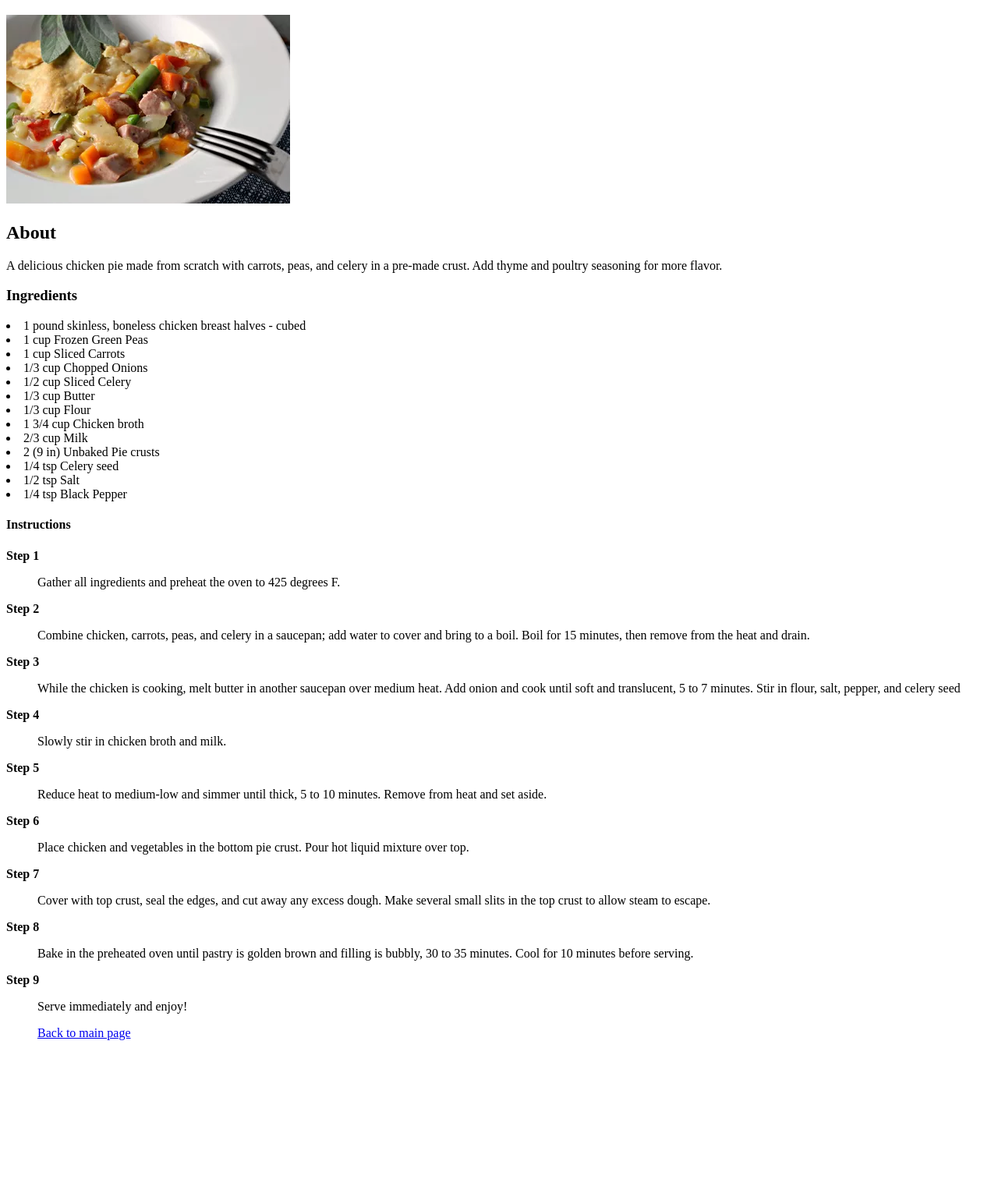
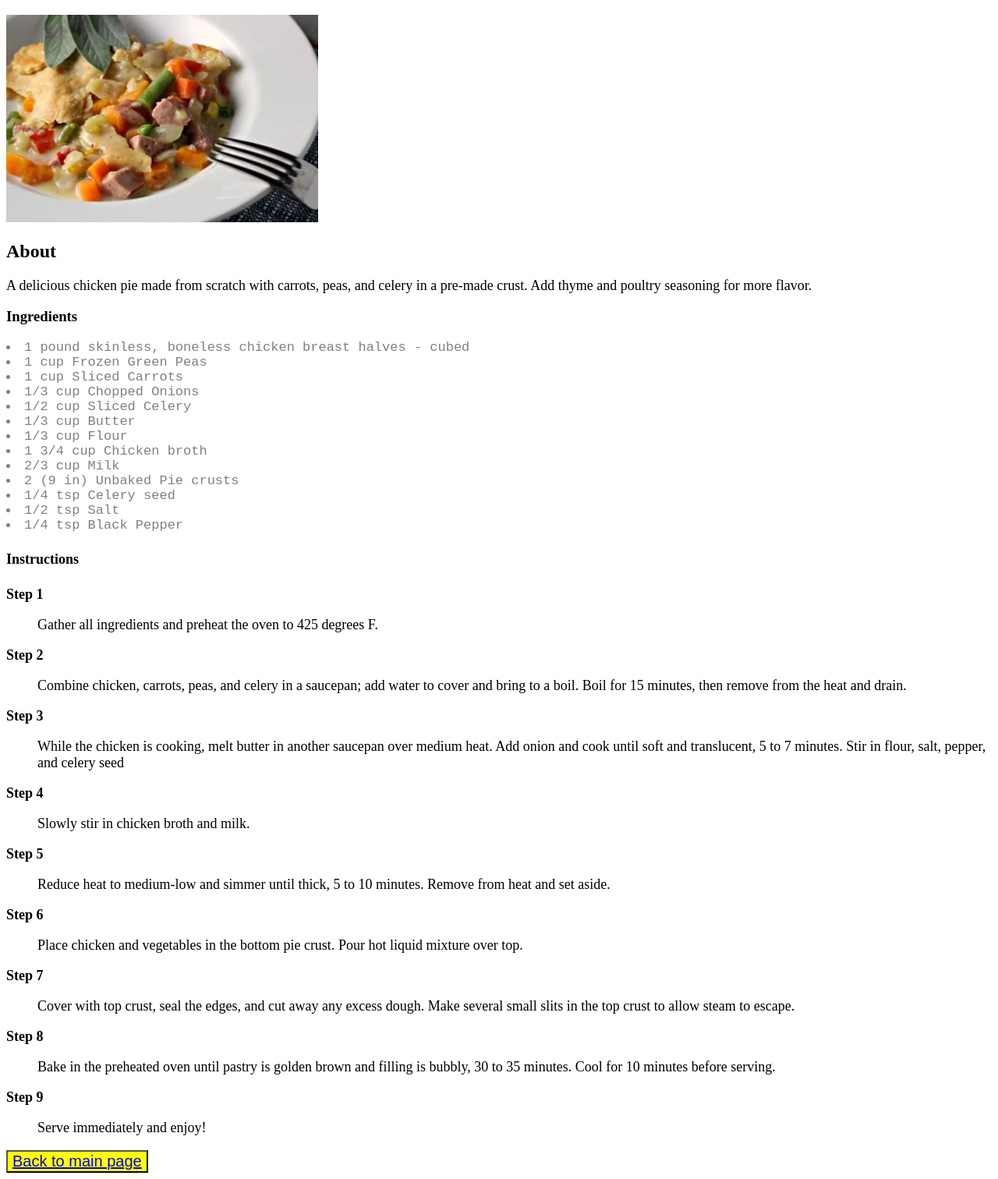
Before and after one commit to Firestorm72/Odin-Recipes, a plain HTML site: page Pie.html in a window 1280 px wide. Shown: the part 61-1573 px from the top of the page at 78% size. Before the commit the page ends 1411 px from the top, so only its background shows below. Drawn offline with Linux system fonts and the light colour scheme.

Commit message:
Add files via upload

```diff
--- a/Pie.html
+++ b/Pie.html
@@ -3,14 +3,15 @@
 <head>
     <meta charset="UTF-8">
     <title>Chicken Pot Pie</title>
+    <link rel="stylesheet" href="stylesheet.css">
 </head>
 <body>
     <h1>Chicken Pot Pie</h1>
-    <img src="./Pot-pie.jpg">
+    <img src="Pot-pie.jpg">
     <h2>About</h2>
-    <p>A delicious chicken pie made from scratch with carrots, peas, and celery in a pre-made crust. Add thyme and poultry seasoning for more flavor.</p>
+    <div2><p>A delicious chicken pie made from scratch with carrots, peas, and celery in a pre-made crust. Add thyme and poultry seasoning for more flavor.</p></div2>
     <h3>Ingredients</h3>
-    <li>1 pound skinless, boneless chicken breast halves - cubed</li>
+    <div1><li>1 pound skinless, boneless chicken breast halves - cubed</li>
     <li>1 cup Frozen Green Peas</li>
     <li>1 cup Sliced Carrots</li>
     <li>1/3 cup Chopped Onions</li>
@@ -22,8 +23,8 @@
     <li>2 (9 in) Unbaked Pie crusts</li>
     <li>1/4 tsp Celery seed</li>
     <li>1/2 tsp Salt</li>
-    <li>1/4 tsp Black Pepper</li>
-    <h4>Instructions</h4>
+    <li>1/4 tsp Black Pepper</li></div1>
+    <div3><h4>Instructions</h4>
     <p><strong>Step 1</strong></p>
     <ol>Gather all ingredients and preheat the oven to 425 degrees F.</ol>
     <p><strong>Step 2</strong></p>
@@ -41,8 +42,8 @@
     <p><strong>Step 8</strong></p>
     <ol>Bake in the preheated oven until pastry is golden brown and filling is bubbly, 30 to 35 minutes. Cool for 10 minutes before serving.</ol>
     <p><strong>Step 9</strong></p>
-    <ol>Serve immediately and enjoy!</ol>
+    <ol>Serve immediately and enjoy!</ol></div3>
     <!-- That was painful -->
-   <ol><a href="index.html">Back to main page</a></ol>
+   <button style= "background-color:yellow; font-size: 20px;"><a href="index.html">Back to main page</a></button>
 </body>
 </html>
--- /dev/null
+++ b/stylesheet.css
@@ -0,0 +1,34 @@
+/* stylesheet.css*/
+
+
+img{
+
+  height: auto;
+  width: 400px;
+}
+
+div1 {
+
+  color: grey;
+  font-family: 'Courier New', Courier, monospace;
+  font-size: 17px;
+
+}
+
+div2 {
+
+ font-weight: 500;
+ font-size: 18px;
+ font-family: 'Times New Roman', Times, serif;
+
+}
+
+div3 {
+
+  font-size: 18px
+}
+
+div4 {
+
+  font-size: 20px;
+}
```
Also changed, not shown: Blondies.html (+7 -6 lines), Shroom-Sandvich.html (+7 -6 lines), chef-hat.jpg (added).
